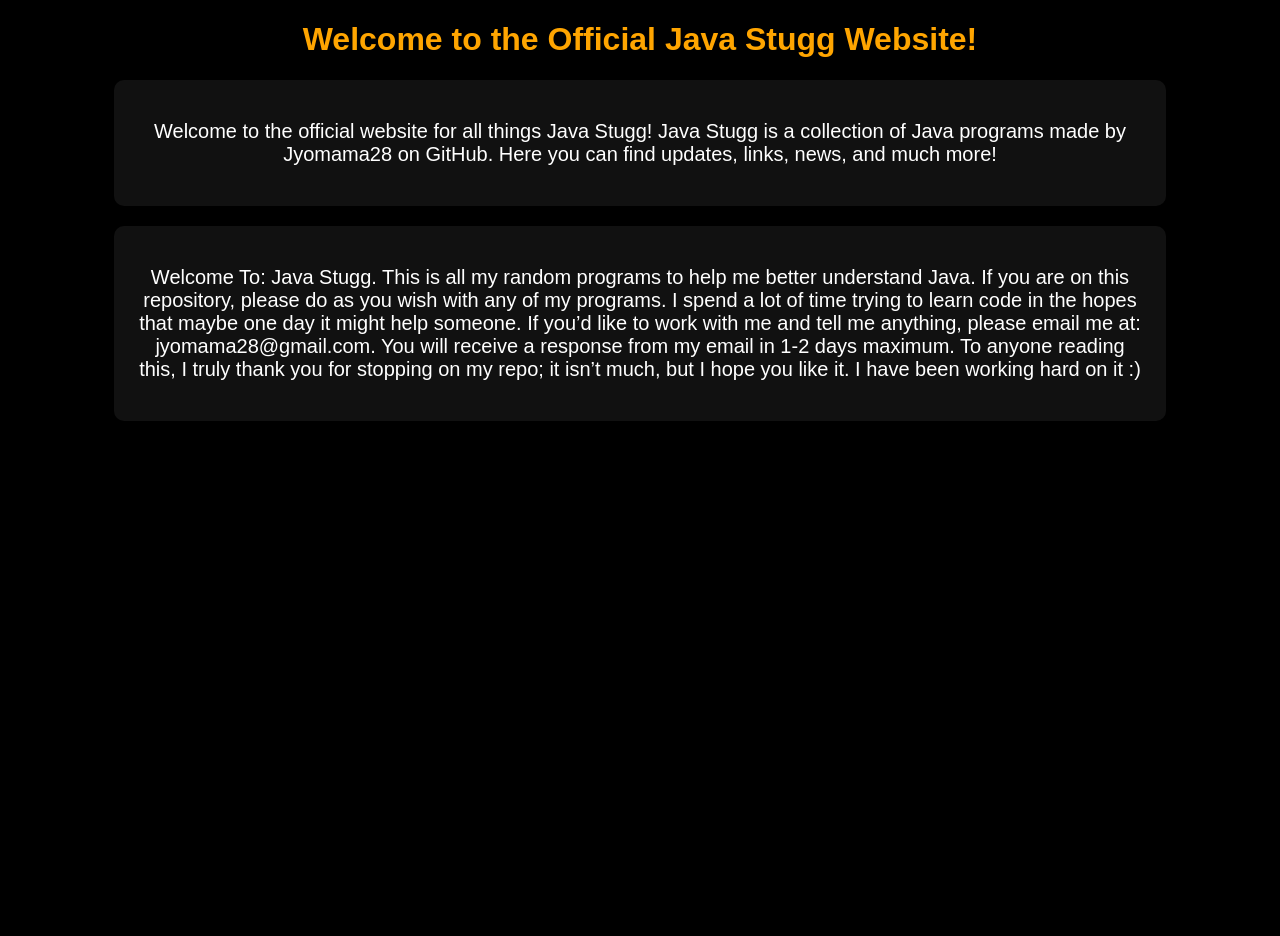
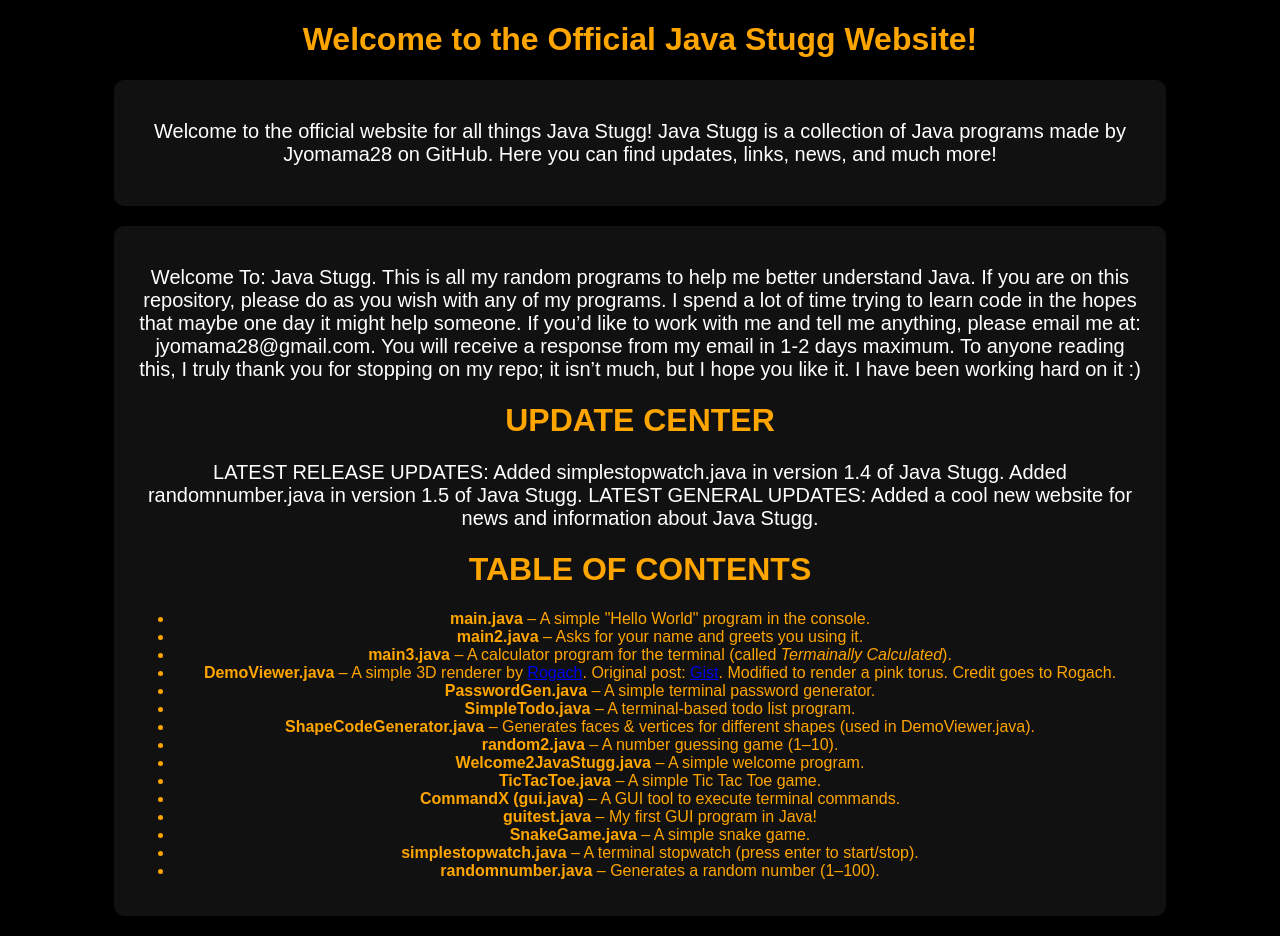
Before and after one commit to jyoeymama/Java-Stugg, a plain HTML site: page index.html in a window 1280 px wide. Before the commit the page ends 800 px from the top, so only its background shows below. Drawn offline with Linux system fonts and the light colour scheme.

Commit message:
Update index.html

```diff
--- a/index.html
+++ b/index.html
@@ -41,6 +41,34 @@
         <p>
             Welcome To: Java Stugg. This is all my random programs to help me better understand Java. If you are on this repository, please do as you wish with any of my programs. I spend a lot of time trying to learn code in the hopes that maybe one day it might help someone. If you’d like to work with me and tell me anything, please email me at: jyomama28@gmail.com. You will receive a response from my email in 1-2 days maximum. To anyone reading this, I truly thank you for stopping on my repo; it isn’t much, but I hope you like it. I have been working hard on it :)
         </p>
+        <h1>
+            UPDATE CENTER
+        </h1>
+        <p>
+            LATEST RELEASE UPDATES: Added simplestopwatch.java in version 1.4 of Java Stugg. Added randomnumber.java in version 1.5 of Java Stugg. LATEST GENERAL UPDATES: Added a cool new website for news and information about Java Stugg.
+        </p>
+        <h1>TABLE OF CONTENTS</h1>
+        <ul>
+    <li><strong>main.java</strong> – A simple "Hello World" program in the console.</li>
+    <li><strong>main2.java</strong> – Asks for your name and greets you using it.</li>
+    <li><strong>main3.java</strong> – A calculator program for the terminal (called <em>Termainally Calculated</em>).</li>
+    <li><strong>DemoViewer.java</strong> – A simple 3D renderer by <a href="https://github.com/Rogach" target="_blank">Rogach</a>.
+      Original post: <a href="https://gist.github.com/Rogach/f3dfd457d7ddb5fcfd99/4f2aaf20a468867dc195cdc08a02e5705c2cc95c" target="_blank">Gist</a>.
+      Modified to render a pink torus. Credit goes to Rogach.
+    </li>
+    <li><strong>PasswordGen.java</strong> – A simple terminal password generator.</li>
+    <li><strong>SimpleTodo.java</strong> – A terminal-based todo list program.</li>
+    <li><strong>ShapeCodeGenerator.java</strong> – Generates faces & vertices for different shapes (used in DemoViewer.java).</li>
+    <li><strong>random2.java</strong> – A number guessing game (1–10).</li>
+    <li><strong>Welcome2JavaStugg.java</strong> – A simple welcome program.</li>
+    <li><strong>TicTacToe.java</strong> – A simple Tic Tac Toe game.</li>
+    <li><strong>CommandX (gui.java)</strong> – A GUI tool to execute terminal commands.</li>
+    <li><strong>guitest.java</strong> – My first GUI program in Java!</li>
+    <li><strong>SnakeGame.java</strong> – A simple snake game.</li>
+    <li><strong>simplestopwatch.java</strong> – A terminal stopwatch (press enter to start/stop).</li>
+    <li><strong>randomnumber.java</strong> – Generates a random number (1–100).</li>
+  </ul>
+        </div>
     </div>
 </body>
 </html>
```
